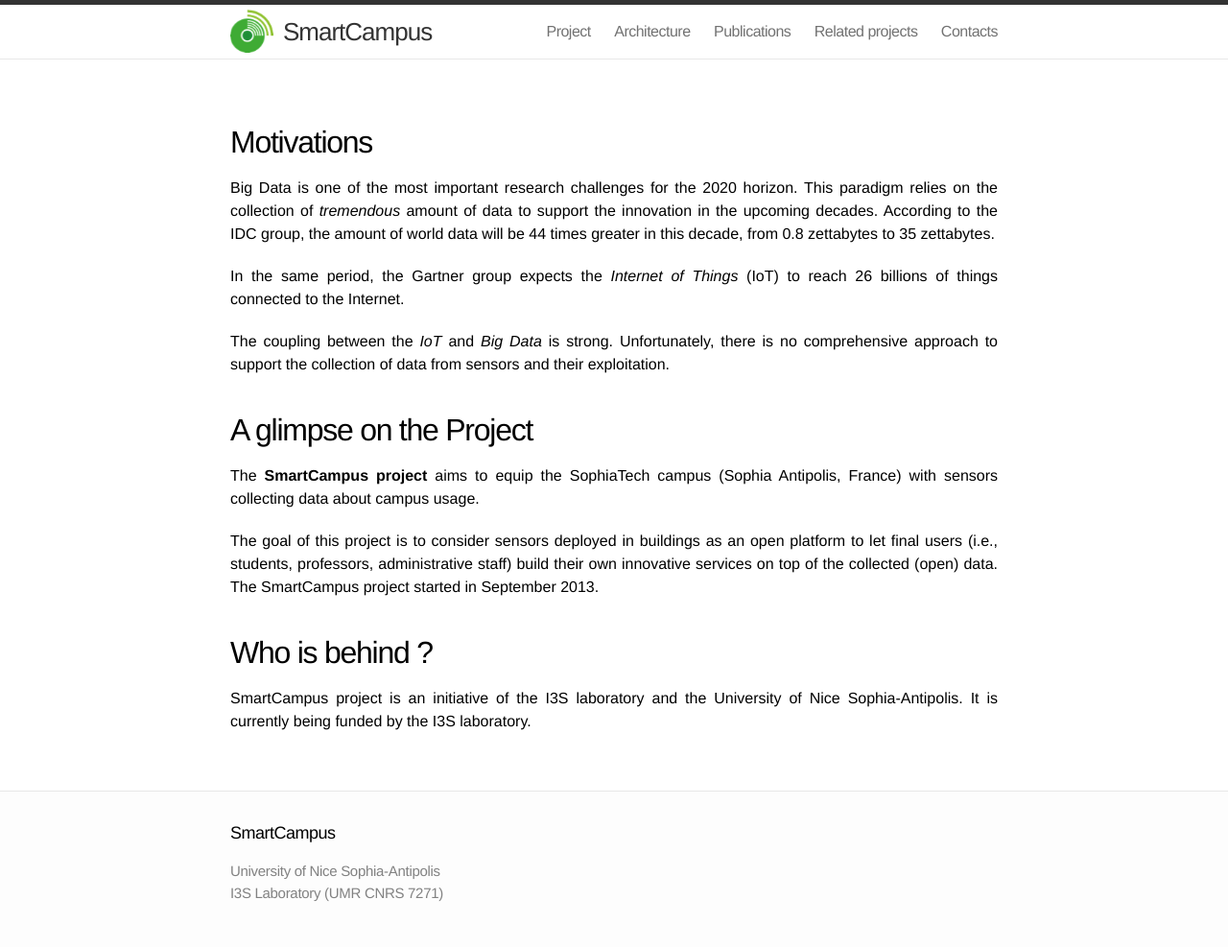
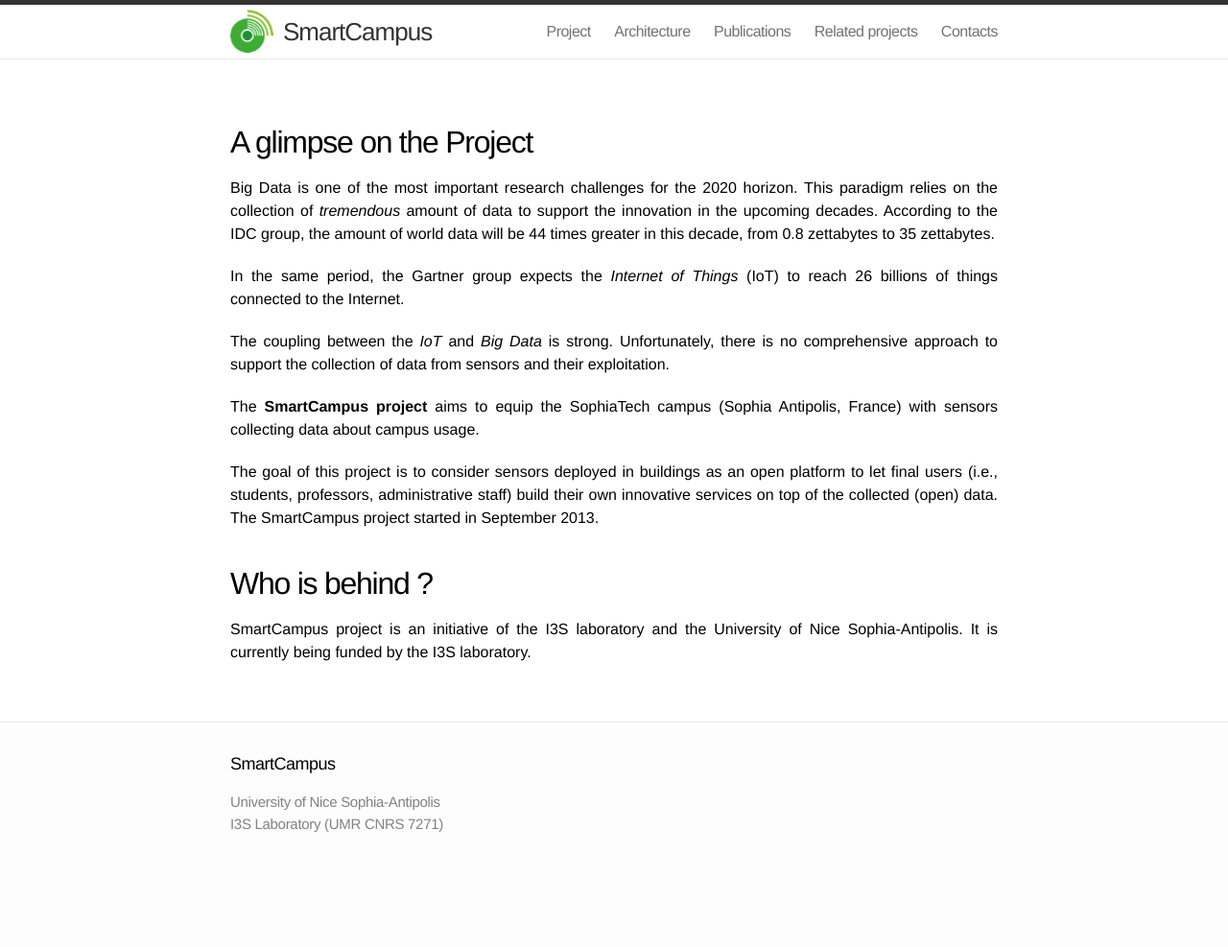
Before and after one commit to SmartCampus/smartcampus.github.io, a Jekyll site: the page built from index.md, in a window 1280 px wide. Shown: the whole page at 96% size. Built offline with Jekyll 4.4.1, drawn with Linux system fonts in a browser that asks for light colours; after the commit the page ends 915 px from its top, so only the background shows below that.

```diff
--- a/index.md
+++ b/index.md
@@ -4,15 +4,13 @@ title: Home
 menu: false
 ---
 
-## Motivations
+## A glimpse on the Project
 
 Big Data is one of the most important research challenges for the 2020 horizon. This paradigm relies on the collection of *tremendous* amount of data to support the innovation in the upcoming decades. According to the IDC group, the amount of world data will be 44 times greater in this decade, from 0.8 zettabytes to 35 zettabytes.
 
 In the same period, the Gartner group expects the *Internet of Things* (IoT) to reach 26 billions of things connected to the Internet.
 
 The coupling between the *IoT* and *Big Data* is strong. Unfortunately, there is no comprehensive approach to support the collection of data from sensors and their exploitation.
-
-## A glimpse on the Project
 
 The **SmartCampus project** aims to equip the SophiaTech campus (Sophia Antipolis, France)
 with sensors collecting data about campus usage.
```
